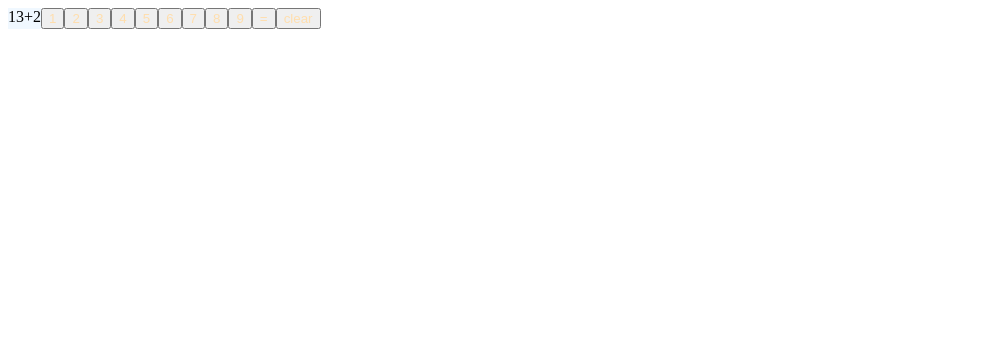
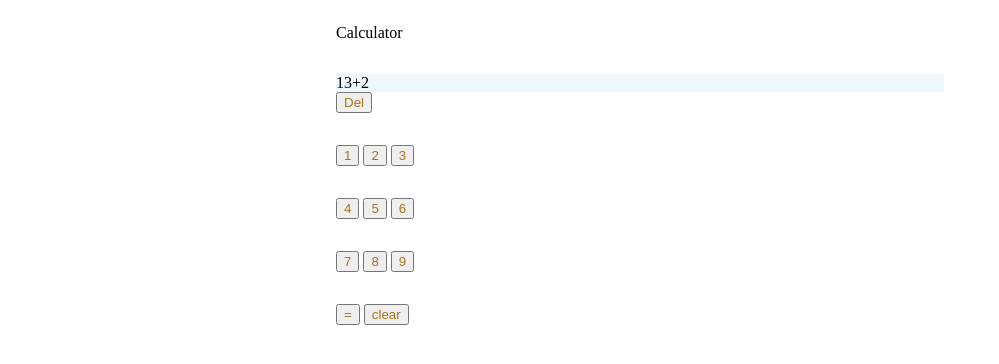
Before and after one commit to Dargonit/calculator, a plain HTML site: page index.html in a window 1280 px wide. Shown: the whole page, without its empty margins (0-999 px from the left). Drawn offline with Linux system fonts and the light colour scheme.

Commit message:
added rows and columns to the grid changed grid styling

```diff
--- a/css/styles.css
+++ b/css/styles.css
@@ -1,9 +1,14 @@
 .container{
-    display: flex;
+    display: grid;
+    justify-content: center;
+    grid-template-columns:40em;
 }
 
+.row{
+    padding: 1em;
+}
 .button{
-    color:navajowhite;
+    color:rgb(170, 113, 26);
 }
 
 .display{
--- a/index.html
+++ b/index.html
@@ -5,20 +5,32 @@
 </head>
 <body>
     <div class="container">
+        <div class="row">Calculator</div>
+        <div class="row">
             <div class="display">13+2</div>
+            <div></div>
+            <button class="button">Del</button>
 
+        </div>
+        <div class="row">
             <button class="button">1</button>
             <button class="button">2</button>
             <button class="button">3</button>
+        </div>
+        <div class="row">
             <button class="button">4</button>
             <button class="button">5</button>
             <button class="button">6</button>
+        </div>
+        <div class="row">
             <button class="button">7</button>
             <button class="button">8</button>
             <button class="button">9</button>
+        </div>
+        <div class="row">
             <button class="button">=</button>
             <button class="button">clear</button>
-
+        </div>
 
     </div>
 </body>
```
Lines whose indentation alone changed are shown as unchanged.
